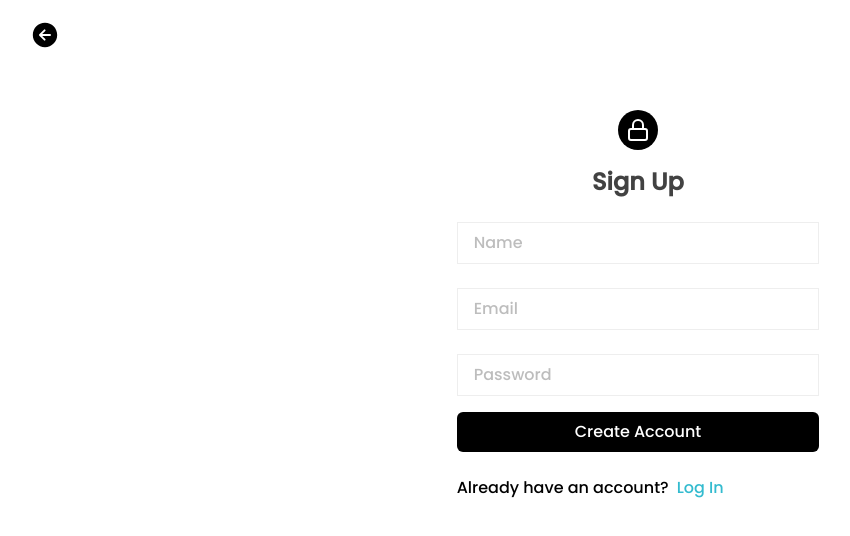
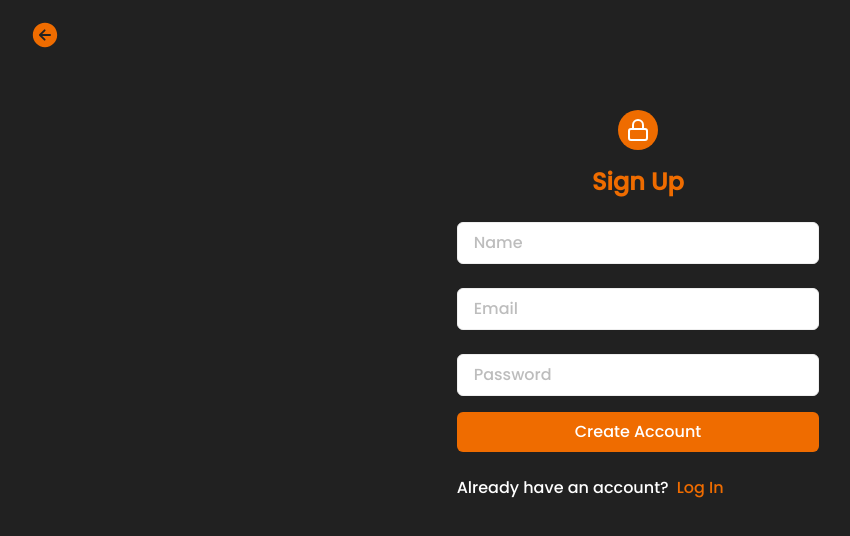
Before and after one commit to RahulRudra81/FlowForge.ai, a React (Vite) app: page /signup in a window 1280 px wide. Shown: the top 536 px of the page, without its empty margins (2-852 px from the left). Built offline with nearby package versions, Linux system fonts and the light colour scheme; a web font is replaced by a local one.

Commit message:
changes swalpa UI

```diff
--- a/src/components/Navbar.jsx
+++ b/src/components/Navbar.jsx
@@ -78,9 +78,9 @@ const Navbar = () => {
           <div>
             {/* content of sidebar */}
             <div className='flex flex-col  text-xl text-gray-300 gap-8 mt-6 w-full '>
-              <span className='flex gap-3 hover:bg-orange-800 hover:text-black px-4 py-2 rounded-xl'><BsFillDatabaseFill />Projects</span>
-              <span className='flex gap-3 hover:bg-orange-800 hover:text-black px-4 py-2 rounded-xl'><BsFillBoxFill />Templates</span>
-              <span className='flex gap-3 hover:bg-orange-800 hover:text-black px-4 py-2 rounded-xl'><AiFillDollarCircle />Wallet</span>
+              <span className='flex gap-3 hover:bg-orange-800 hover:text-black px-4 py-2 rounded-xl cursor-pointer'><BsFillDatabaseFill />Projects</span>
+              <span className='flex gap-3 hover:bg-orange-800 hover:text-black px-4 py-2 rounded-xl cursor-pointer'><BsFillBoxFill />Templates</span>
+              <span className='flex gap-3 hover:bg-orange-800 hover:text-black px-4 py-2 rounded-xl cursor-pointer'><AiFillDollarCircle />Wallet</span>
             </div>
           </div>
         </div>
@@ -102,7 +102,7 @@ const Navbar = () => {
               Introducing the revolutionary way to create APIs: effortlessly build powerful interfaces by simply dragging and dropping models. Streamline your development process today!
 
             </div>
-            <h2 className='text-gray-700  font-semibol font-myfont'>Project Name</h2>
+            <h2 className='text-gray-400  font-semibol font-myfont'>Project Name</h2>
             <input type="text" className="border-solid border-[black] border-[2px] rounded-md p-1" onChange={handleChange} value={projectName} />
           </div>
 
@@ -110,7 +110,7 @@ const Navbar = () => {
 
             <div className='w-full flex items-center justify-end'>
               <button
-                className='text-white justify-center h-8 w-[80px] bg-black p-5 text-sm rounded-full flex  items-center border-solid border-2 border-black  shadow-gray-400 shadow-md hover:shadow-md hover:shadow-gray-400 hover:bg-gray-800 mt-5 ' onClick={handleNewProject}
+                className='text-white justify-center h-8 w-[80px] bg-orange-800 p-5 text-sm rounded-full flex  items-center border-solid border-2 border-black  hover:bg-orange-900 mt-5 ' onClick={handleNewProject}
               >Finish</button>
             </div>
 
--- a/src/components/Popup.css
+++ b/src/components/Popup.css
@@ -6,7 +6,7 @@
     width:100%;
     height:100vh;
     min-height: 500px;
-    background-color:rgba(243, 243, 243, 0.856) ;
+    background-color:rgba(64, 62, 62, 0.856) ;
     display:flex;
     justify-content:center;
     align-items:center;
@@ -16,9 +16,9 @@
     margin-top: 2.5%;
     padding:32px;
     /* max-width:500px; */
-    background-color: white;
+    background-color: rgb(45, 45, 45);
     border-radius: 15px;
-    color: black;
+    color: #ef6c00;
     height: 70%;
 }
 .popup-inner .close-btn{
@@ -27,10 +27,10 @@
     right: 16px;
     cursor: pointer;
     font-size: larger;
-    background-color: black;
+    background-color: #ef6c00;
     color: #fff;
     border-radius: 50%;
 }
 .popup-inner .close-btn:hover{
-    background-color: black;
+    background-color:#dd6604
 }
--- a/src/pages/Auth/Auth.jsx
+++ b/src/pages/Auth/Auth.jsx
@@ -67,9 +67,9 @@ const Auth = (params) => {
 
   return (
 
-    <div className='font-poppins min-h-screen'>
+    <div className='font-poppins min-h-screen bg-[#212121]'>
       <Link to='/'>
-        <div className='text-3xl ml-3 p-5'>
+        <div className='text-3xl ml-3 p-5  text-orange-800' >
           <IoArrowBackCircle />
         </div>
       </Link>
@@ -89,12 +89,12 @@ const Auth = (params) => {
             </div> */}
       <form onSubmit={handleRegister}>
         {params.title == "SignUp" ? (
-            <div className="flex font-poppins items-center justify-center  mt-0 w-full">
+            <div className="flex font-poppins items-center justify-center  mt-0 w-full ">
               <div className="px-8 py-6 mx-4 mt-4 text-left  md:w-1/3 lg:w-1/3 sm:w-1/3">
                 <div
-                  className="flex items-center justify-center mb-4 bg-black text-white rounded-full h-10 w-10 m-auto text-2xl font-bold"
+                  className="flex items-center justify-center mb-4 bg-orange-800 text-white rounded-full h-10 w-10 m-auto text-2xl font-bold"
                 > <FiLock /></div>
-                <h3 className="text-2xl font-bold text-center text-gray-800">Sign Up</h3>
+                <h3 className="text-2xl font-bold text-center text-orange-800">Sign Up</h3>
                 <div>
                   <div className="mt-4">
                     <div>
@@ -106,7 +106,7 @@ const Auth = (params) => {
                         value={data.name}
                         name="name"
                         required
-                        className="w-full px-4 py-2 mt-2 border  focus:outline-none focus:ring-1 focus:ring-gray-600"
+                        className="w-full px-4 py-2 mt-2 border  focus:outline-none focus:ring-1 focus:ring-gray-600 rounded-md"
                       />
 
                     </div>
@@ -119,7 +119,7 @@ const Auth = (params) => {
                         value={data.email}
                         name="email"
                         required
-                        className="w-full px-4 py-2 mt-2 border  focus:outline-none focus:ring-1 focus:ring-gray-600"
+                        className="w-full px-4 py-2 mt-2 border  focus:outline-none focus:ring-1 focus:ring-gray-600 rounded-md"
                       />
 
                     </div>
@@ -132,7 +132,7 @@ const Auth = (params) => {
                         type="Password"
                         required
                         placeholder="Password"
-                        className="w-full px-4 py-2 mt-2 border  focus:outline-none focus:ring-1 focus:ring-gray-600"
+                        className="w-full px-4 py-2 mt-2 border  focus:outline-none focus:ring-1 focus:ring-gray-600 rounded-md"
                       />
 
                     </div>
@@ -140,17 +140,17 @@ const Auth = (params) => {
 
                       <button type="submit"
                         // onClick={handleRegister}
-                        className="w-full px-6 py-2 mt-4  text-white bg-[black] rounded-md font-poppins  hover:bg-gray-800"
+                        className="w-full px-6 py-2 mt-4  text-white  bg-orange-800 rounded-md font-poppins  hover:bg-gray-800 hover:text-orange-800"
                       >
                         Create Account
                       </button>
 
                     </div>
-                    <div className="mt-6 flex  font-poppins text-grey-dark">
+                    <div className="mt-6 flex  font-poppins text-white">
                       Already have an account?
                       <Link to='/login'>
                         <div
-                          className="text-[#33BBCF] ml-2 hover:underline"
+                          className=" text-orange-800 ml-2 hover:underline"
                         >
                           Log In
                         </div>
@@ -164,9 +164,9 @@ const Auth = (params) => {
           <div className="flex font-poppins items-center justify-center  mt-0 w-full">
             <div className="px-8 py-6 mx-4 mt-4 text-left  md:w-1/3 lg:w-1/3 sm:w-1/3">
               <div
-                className="flex items-center justify-center mb-4 bg-black text-white rounded-full h-10 w-10 m-auto text-2xl font-bold"
+                className="flex items-center justify-center mb-4  bg-orange-800 text-white rounded-full h-10 w-10 m-auto text-2xl font-bold"
               > <FiLock /></div>
-              <h3 className="text-2xl font-bold text-gray-800 text-center">Log In</h3>
+              <h3 className="text-2xl font-bold  text-orange-800 text-center">Log In</h3>
               <div>
                 <div className="mt-4">
 
@@ -179,7 +179,7 @@ const Auth = (params) => {
                       value={data.email}
                       name="email"
                       required
-                      className="w-full px-4 py-2 mt-2 border  focus:outline-none focus:ring-1 focus:ring-gray-600"
+                      className="w-full px-4 py-2 mt-2 border  focus:outline-none focus:ring-1 focus:ring-gray-600 rounded-md"
                     />
 
                   </div>
@@ -192,7 +192,7 @@ const Auth = (params) => {
                       type="Password"
                       required
                       placeholder="Password"
-                      className="w-full px-4 py-2 mt-2 border  focus:outline-none focus:ring-1 focus:ring-gray-600"
+                      className="w-full px-4 py-2 mt-2 border  focus:outline-none focus:ring-1 focus:ring-gray-600 rounded-md"
                     />
 
                   </div>
@@ -201,17 +201,17 @@ const Auth = (params) => {
 
                     <button
                       onClick={handleSignIn}
-                      className="w-full px-6 py-2 mt-4 text-white bg-[black] rounded-xl hover:bg-gray-800 "
+                      className="w-full px-6 py-2 mt-4 text-white  bg-orange-800 rounded-md hover:bg-gray-800 hover:text-orange-800 "
                     >
                       Log In
                     </button>
 
                   </div>
-                  <div className="mt-6 text-grey-dark flex">
+                  <div className="mt-6 text-white flex">
                     Don't have an account?
                     <Link to="/signup">
                       <div
-                        className="text-[#14b8a6] ml-2 hover:underline"
+                        className=" text-orange-800 ml-2 hover:underline"
                       >
                         Sign Up
                       </div>
--- a/src/pages/Sidebar.jsx
+++ b/src/pages/Sidebar.jsx
@@ -8,10 +8,7 @@ import { descriptionContext } from '../Context'
 import { auth, db } from '../firebase'
 import { addDoc, collection } from 'firebase/firestore'
 
-window.addEventListener('beforeunload', function(event) {
-    event.preventDefault();
-    event.returnValue = 'Are you sure you want to leave?';
-});
+
 
 
 export default (props) => {
```
